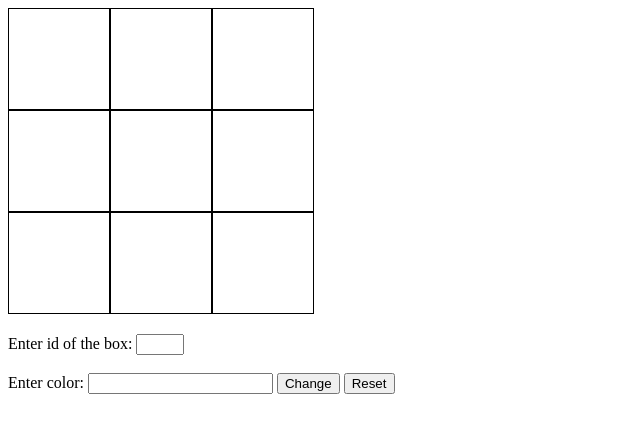
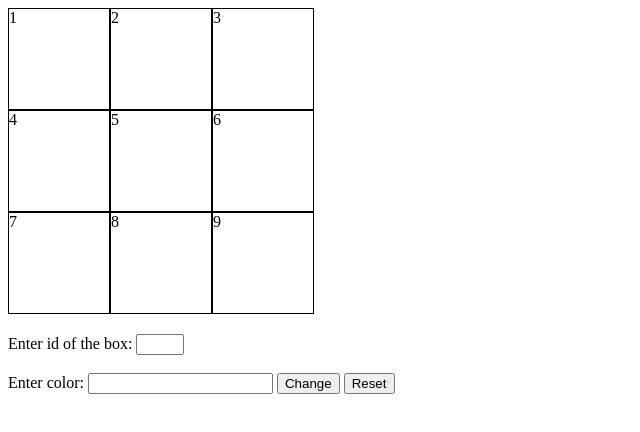
Before and after one commit to acciojob/Replit-Asian-Paints-rupadevii, a website: page main.html in a window 1280 px wide. Shown: the full height of the page, 0-640 px from the left. Drawn offline with Linux system fonts and the light colour scheme.

Commit message:
created a submission

```diff
--- a/main.html
+++ b/main.html
@@ -9,25 +9,25 @@
 <body>
 	<!-- the entire body must be written by student -->
 	<div class="grid" id="grid-container">
-		<div id="grid-item-1"></div>
-		<div id="grid-item-2"></div>
-		<div id="grid-item-3"></div>
-		<div id="grid-item-4"></div>
-		<div id="grid-item-5"></div>
-		<div id="grid-item-6"></div>
-		<div id="grid-item-7"></div>
-		<div id="grid-item-8"></div>
-		<div id="grid-item-9"></div>
+		<div id="grid-item-1">1</div>
+		<div id="grid-item-2">2</div>
+		<div id="grid-item-3">3</div>
+		<div id="grid-item-4">4</div>
+		<div id="grid-item-6">5</div>
+		<div id="grid-item-6">6</div>
+		<div id="grid-item-7">7</div>
+		<div id="grid-item-8">8</div>
+		<div id="grid-item-9">9</div>
 	</div>
 	<form id="user-input" name="inputform">
 		<label for="input-id">Enter id of the box: </label>
-		<input type="number" name="inputid" min="1" max="9"/>
+		<input type="number" id="block_id" name="inputid" min="1" max="9"/>
 		<br>
 		<br>
 		<label for="color-id">Enter color: </label>
 		<input type="text" name="color"/>
 		<button id="change-button">Change</button>
-		<button id="Reset">Reset</button>
+		<button id="reset-button">Reset</button>
 	</form>
     <script type="text/javascript" src="./script.js">
 </script>
--- a/script.js
+++ b/script.js
@@ -4,7 +4,7 @@ const inputForm = document.forms.inputform;
 const idInput = document.querySelector('input[name="inputid"]');
 const colorInput = document.querySelector('input[name="color"]');
 const changeColor = document.getElementById('change-button');
-const resetColors = document.getElementById('Reset')
+const resetColors = document.getElementById('reset-button')
 
 changeColor.addEventListener("click", (e) => {
 	e.preventDefault();
```
